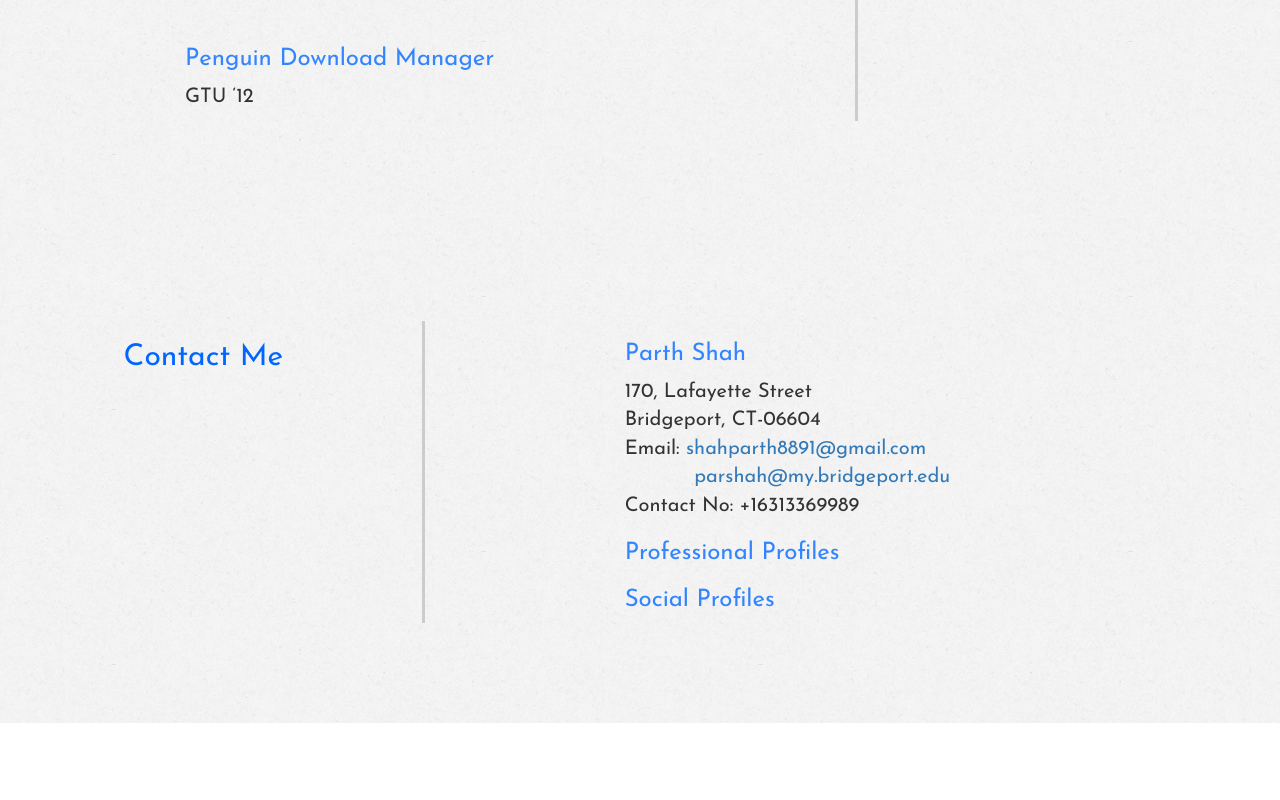
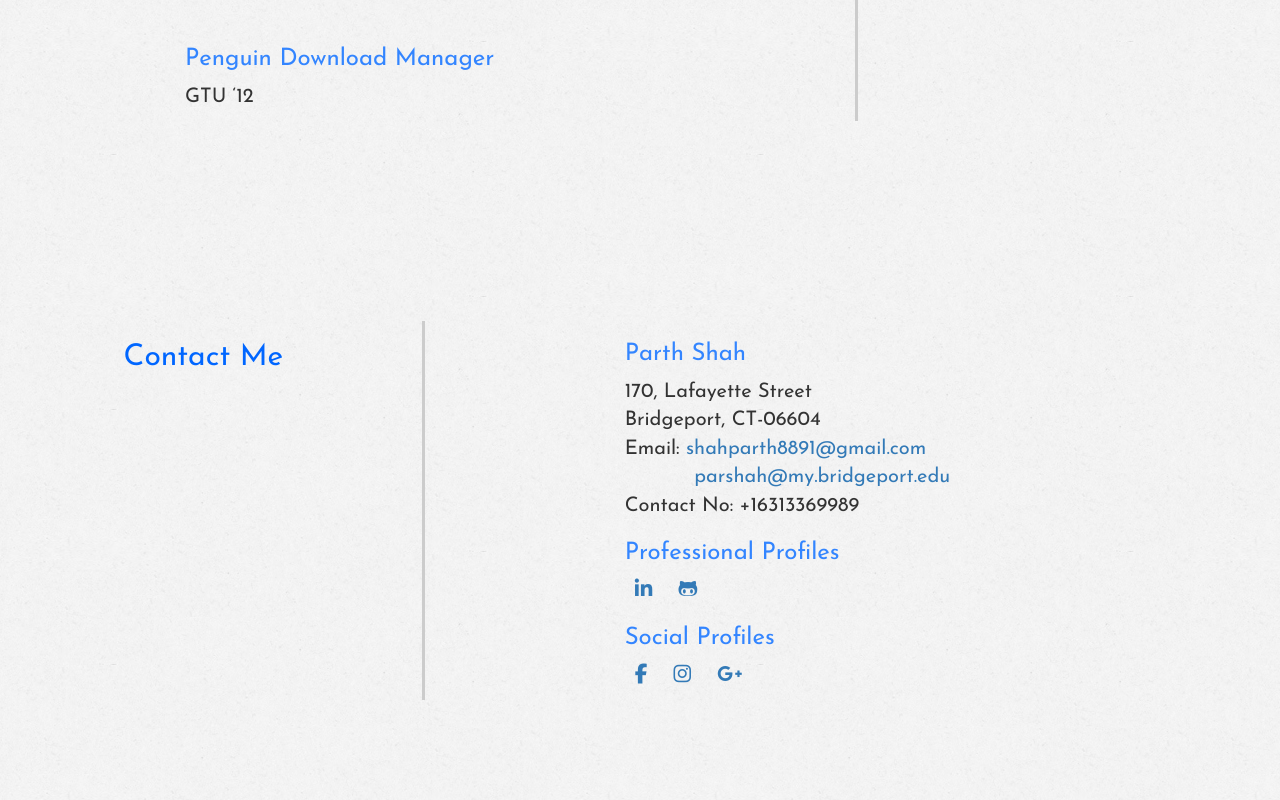
Before and after one commit to parth314159/parth-personal-website, a plain HTML site: page index.html in a window 1280 px wide. Shown: the part 1822-2622 px from the top of the page. Before the commit the page ends 2545 px from the top, so only its background shows below. Drawn offline with nearby package versions, Linux system fonts and the light colour scheme.

Commit message:
icons added

```diff
--- a/css/base.css
+++ b/css/base.css
@@ -23,6 +23,10 @@
 		color: #3385ff;
 	}
 
+	i{
+		padding-right: 10px;
+		padding-left: 10px;
+	}
 	.vdivideleft{
 		border-right: 5px;
 		padding-left: 25px;
--- a/index.html
+++ b/index.html
@@ -128,9 +128,16 @@
 				</p>
 
 				<h3>Professional Profiles</h3>
-
+				<p>
+				<a href="https://www.linkedin.com/in/parthshah8891" target="_blank"><i class="fa fa-linkedin" aria-hidden="true"></i></a>
+				<a href="https://github.com/parth8891/" target="_blank"><i class="fa fa-github-alt" aria-hidden="true"></i></a>
+				</p>
 				<h3>Social Profiles</h3>
-
+				<p>
+				<a href="https://www.facebook.com/parth8891" target="_blank"><i class="fa fa-facebook" aria-hidden="true"></i></a>
+				<a href="https://www.instagram.com/parth8891/" target="_blank"><i class="fa fa-instagram" aria-hidden="true"></i></a>
+				<a href="https://plus.google.com/u/0/+Parthshah8891/" target="_blank"><i class="fa fa-google-plus" aria-hidden="true"></i></a>
+				</p>
 			</div>
 
 		</div>
```
